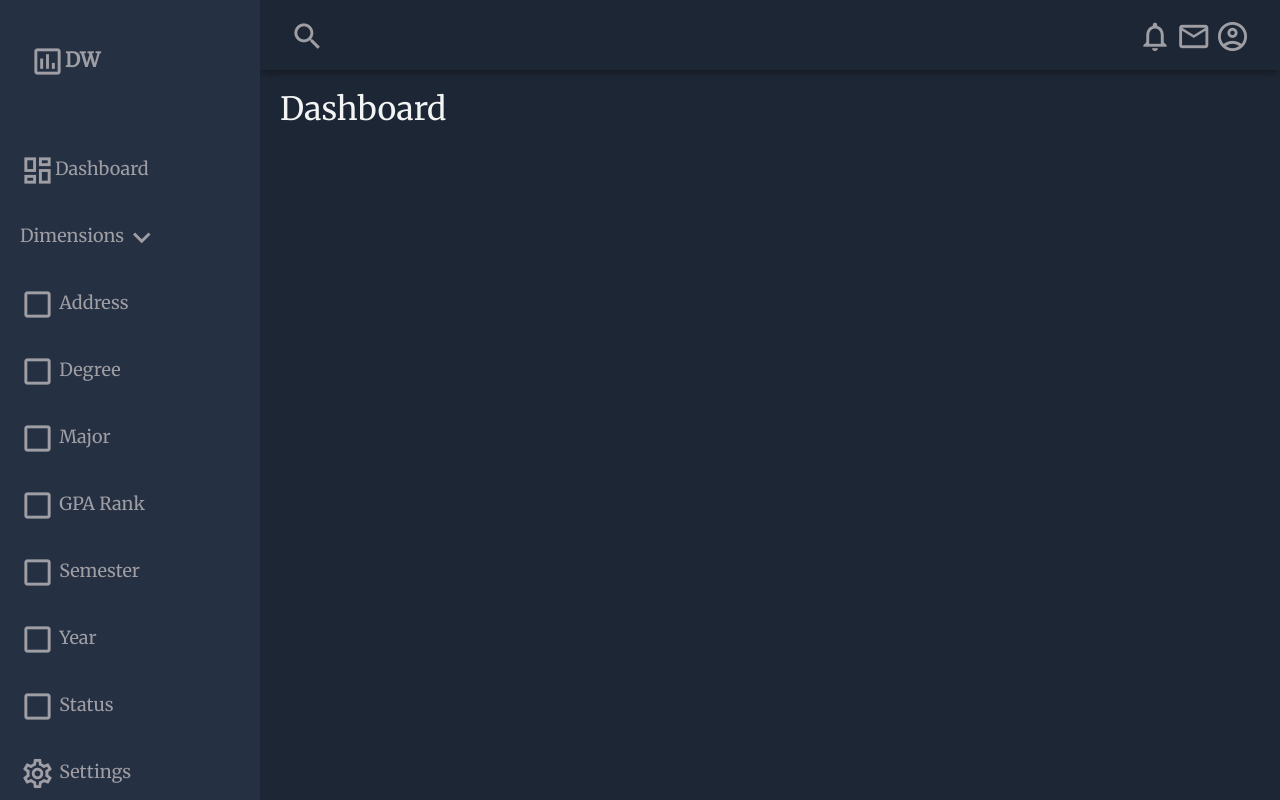
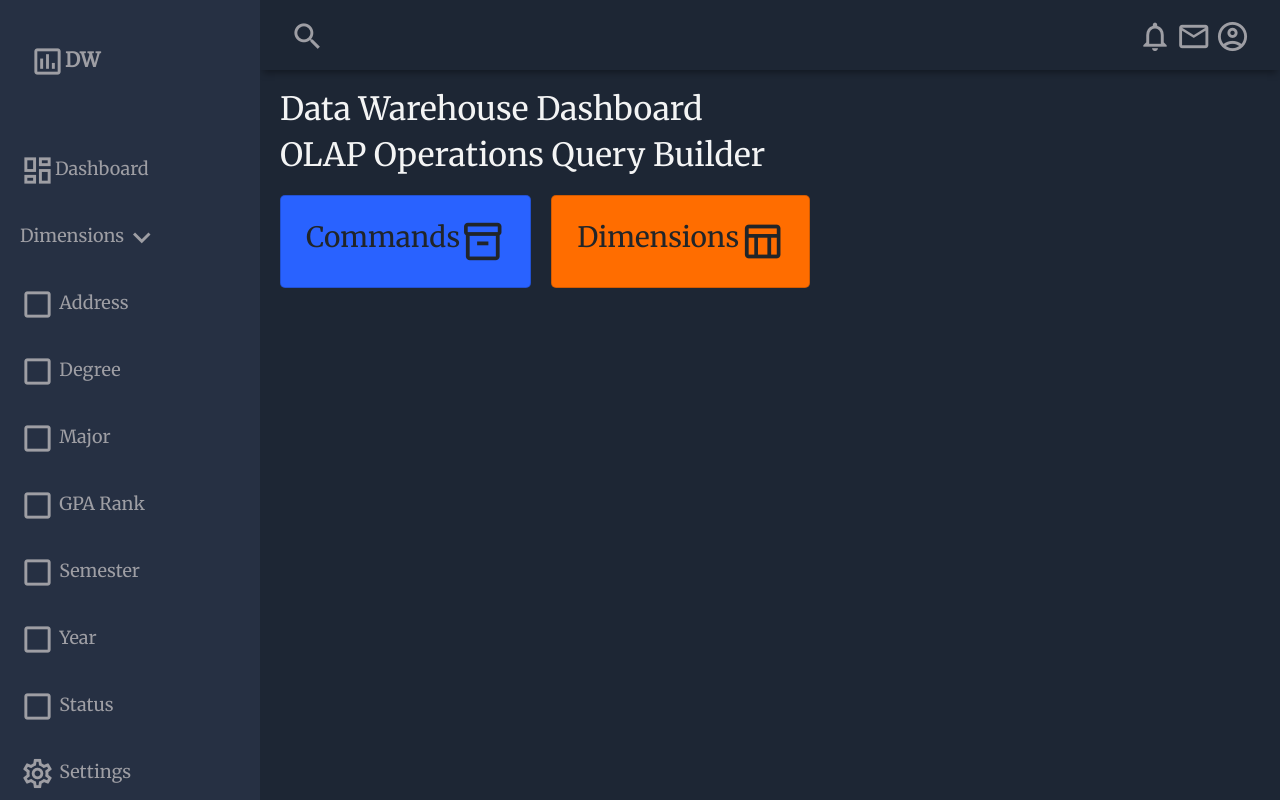
Before and after one commit to JoshuaFarara/DataWarehouse_ProjectReport, a Flask app: page / in a window 1280 px wide. Run offline with Flask 3, Linux system fonts and the light colour scheme.

Commit message:
Changes to be committed: 	modified:   interface/templates/home.html 	modified:   interface/templates/styles.css

```diff
--- a/interface/templates/home.html
+++ b/interface/templates/home.html
@@ -88,18 +88,66 @@
 
       <!-- Main -->
       <main class="main-container">
-        <div class="main-title">
-          <h2>Dashboard</h2>
+        <div class=" main-title">
+          <h2>Data Warehouse Dashboard</h2>
+          <!-- <p>Lets start building a beautiful datawarehouse dashboard to display the Number of Graduates based on the fact tables dimensions.</p> -->
+        </div>
+
+        <div class="main-subtitle">
+          <h2>OLAP Operations Query Builder</h2>
           <!-- <p>Lets start building a beautiful datawarehouse dashboard to display the Number of Graduates based on the fact tables dimensions.</p> -->
         </div>
 
         <div class="main-cards">
-          <div class="card-inner">
-            <h3
+
+          <div class="card">
+            <div class="card-inner">
+              <h3>Commands</h3>
+              <span class="material-icons-outlined">inventory_2</span>
+            </div>
           </div>
+
+          <div class="card">
+            <div class="card-inner">
+              <h3>Dimensions</h3>
+              <span class="material-icons-outlined">table_chart</span>
+            </div>
+          </div>
+
+          <!-- <div class="card">
+            <div class="card-inner">
+              <h3>OLAP</h3>
+            </div>
+
+          </div> -->
+
+          <!-- <div class="fact-table-cards">
+
+            <div class="card">
+              <div class="card-inner">
+                <h3>Fact Table</h3>
+                <span class="material-icons-outlined">inventory_2</span>
+              </div>
+              <h1>Choose Fact Table:</h1> <button type="button" class="btn btn-outline-primary">select</button>
+            </div>
+
+            <div class="card">
+              <div class="card-inner">
+                <h3>OLAP</h3>
+                <span class="material-icons-outlined">cards</span>
+              </div>
+              <h1>Choose OLAP Operation(s):</h1> <button type="button" class="btn btn-outline-primary">select</button>
+              <h6>Roll-Up, Dice, Slice, Pivot</h6>
+            </div> -->
+          </div>
+
         </div>
       <!-- End Main -->
       </main>
+
+      <!--  -->
+
+
       <!-- <img src="C:\Users\User\Documents\School\FallGrad2023\DW\DataWarehouse_ProjectReport\interface\static\cuboid.jpg"> -->
     </div>
 
--- a/interface/templates/styles.css
+++ b/interface/templates/styles.css
@@ -113,3 +113,56 @@ for each dimension in the list, the checkboxes should be unchecked, when clicked
     padding: 20px 20px;
     color: rgba(255, 255, 255, 0.95);
 }
+
+.main-title {
+    display: flex;
+    justify-content: space-between;
+}
+
+.main-cards {
+    display: flex;
+    grid-template-columns: 1fr 1fr 1fr 1fr;
+    gap: 20px;
+    margin: 20px 0;
+}
+
+.card {
+    display: flex;
+    flex-direction: column;
+    justify-content: space-between;
+    padding: 25px;
+    border-radius: 5px;
+}
+
+.card:first-child {
+    background-color: #2962ff;
+}
+
+.card:nth-child(2) {
+    background-color: #ff6d00;
+}
+
+.card:nth-child(3) {
+    background-color: #2e7d32;
+}
+
+.card:nth-child(4) {
+    background-color: #d50000;
+}
+
+.card-inner {
+    display: flex;
+    align-items: center;
+    justify-content: space-between;
+}
+
+.card-inner > .material-icons-outlined {
+    font-size: 45px;
+}
+
+.fact-table-cards {
+    display: flex;
+    grid-template-columns: 1fr 1fr 1fr 1fr;
+    gap: 20px;
+    margin: 20px 0;
+}
```
